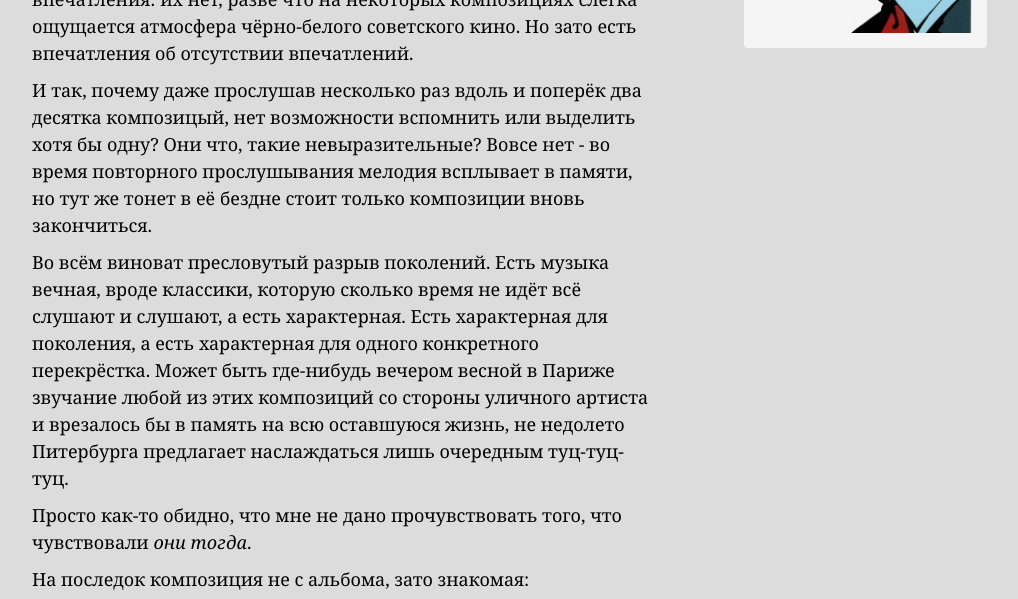
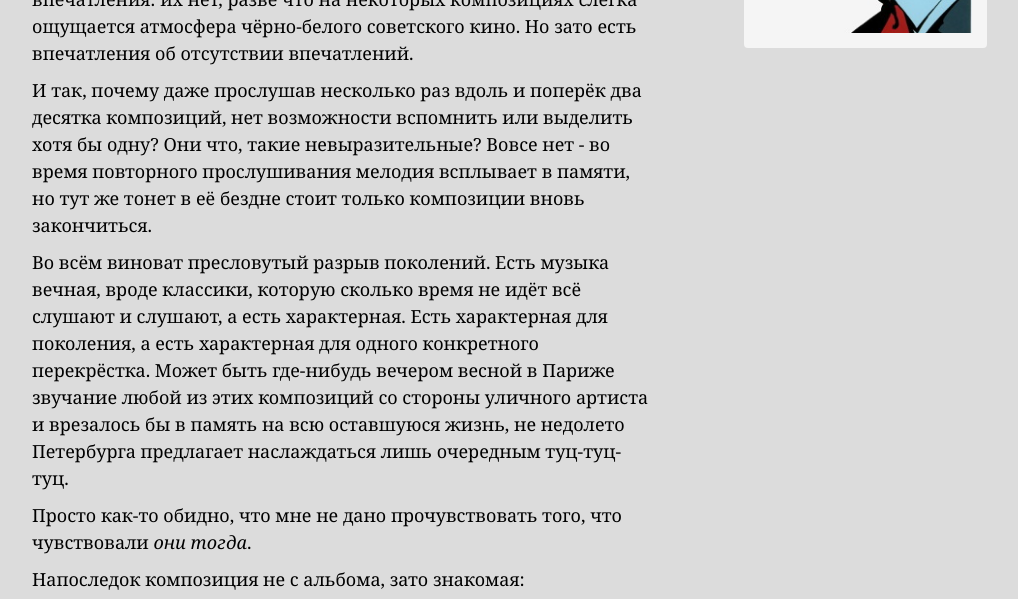
Before and after one commit to musicistheanswer/musicistheanswer.github.io, a Jekyll site: the page built from _posts/2014-08-30-harmony-lost.md, in a window 1280 px wide, cut to the strip 619-1218 px from the top of the page. Shown: the whole strip, without its empty margins (138-1156 px from the left). Built offline with Jekyll 4.4.1, drawn with Linux system fonts in a browser that asks for light colours; nearby versions of some CDN libraries.

Commit message:
Russian is hard =\

```diff
--- a/_posts/2014-08-10-lay-down-and-rot.html
+++ b/_posts/2014-08-10-lay-down-and-rot.html
@@ -6,9 +6,9 @@ header_picture_category: piano
 <p>Вам хотелось когда-нибудь музыки, под которую можно просто лечь и спокойно гнить? Представляю вашему вниманию Агнес Обель:
 <img src="/media-content/images/Agnes-Obel-Aventine.jpg" alt="Aventine 2013" /></p>
 
-<p>Своим нежным голоском она совершенно безболезненно вытащит из вас все страхи, переживания, страдания и радости. Примите удобную позу, расслабтесь и можете спокойно распадаться на состовляющие. Совесть вас не потревожит - этот Цербер давно уснул под звуки фортепьяно. И тоска вас оставит, и все желания потеряют свою желанность - настолько колоссальна сила этих композиций. <em>И это всё пройдёт.</em></p>
+<p>Своим нежным голоском она совершенно безболезненно вытащит из вас все страхи, переживания, страдания и радости. Примите удобную позу, расслабьтесь и можете спокойно распадаться на составляющие. Совесть вас не потревожит - этот Цербер давно уснул под звуки фортепьяно. И тоска вас оставит, и все желания потеряют свою желанность - настолько колоссальна сила этих композиций. <em>И это всё пройдёт.</em></p>
 
-<p>Подобный эффект особенно удивителен, хотя, возможно, в то же время частично объясняется если брать во внимание блеклость самой музыки. Равный голос, огрехи которого, если они присутствуют, мой слух не позволяет выявить. Он вроде и должен быть основной состовляющей, потому что весь аккомпонимент - постукивания по фортепьяно и, изредка, виолончели, но нет, в альбоме есть даже пара-тройка инструментальных композиций, цель чего совершенно не ясна - вроде как всю потребность в постукиваниях по фортепьяно мировой культуры была удовлетворена одной Лунной сонатой, ну и вариациями на тему. В общем это можно описать как треть от <em>Fine Frenzy</em>.</p>
+<p>Подобный эффект особенно удивителен, хотя, возможно, в то же время частично объясняется если брать во внимание блеклость самой музыки. Равный голос, огрехи которого, если они присутствуют, мой слух не позволяет выявить. Он вроде и должен быть основной составляющей, потому что весь аккомпанемент - постукивания по фортепьяно и, изредка, виолончели, но нет, в альбоме есть даже пара-тройка инструментальных композиций, цель чего совершенно не ясна - вроде как всю потребность в постукиваниях по фортепьяно мировой культуры была удовлетворена одной Лунной сонатой, ну и вариациями на тему. В общем это можно описать как треть от <em>Fine Frenzy</em>.</p>
 
 <p>Так что да, в качестве саундтрека, где её композиции засветились, подходит, больше роли не представляю.</p>
 
--- a/_posts/2014-08-19-content-over-appearance.html
+++ b/_posts/2014-08-19-content-over-appearance.html
@@ -1,15 +1,15 @@
 ---
-title: Беcформенно
+title: Бесформенно
 ---
 
 
-<p>Не питаю большой любви к рэпу, но попавшийся в этот раз под руку альбоом помог определиться c его ролью в культуре
+<p>Не питаю большой любви к рэпу, но попавшийся в этот раз под руку альбом помог определиться с его ролью в культуре
 <img src="/media-content/images/Lexoleum-trilogy.jpg" alt="Lexoleum trilogy" /></p>
 
 <p>В любом виде искусства идёт извечная борьба <em>формы</em> и <em>содержания</em>. В музыке форма - это, непосредственно, музыка. Содержание - в основном слова, и, изредка, видеоряд. Полагаясь на такие определения можно считать, что случайно попавшаяся во время написания этой заметки картинка права:
 <img src="/media-content/images/rapmusicquotes.jpg" alt="Rap music is poetry with a beat" /></p>
 
-<p>Рэп - это не музыка, что, однако, не означает что рэп - не искусство. Просто рэп - музыка без формы, чистое содержание. Бит ведь не являтеся необходимой частью и зачастую опускается. А когда из искусства удаляют форму, возникает новое, но другое искусство.</p>
+<p>Рэп - это не музыка, что, однако, не означает что рэп - не искусство. Просто рэп - музыка без формы, чистое содержание. Бит ведь не является необходимой частью и зачастую опускается. А когда из искусства удаляют форму, возникает новое, но другое искусство.</p>
 
 <p>Иное дело что и альбом этот не про совсем про рэп. Есть здесь и типичные композиции вроде <em>Come Come Now</em> и <em>Garden Gnomes</em>, но привлёк он моё внимание тегом <strong>trip</strong>. Это же тот же самый тег, который используют великие и ужасные <em>Massive Attack</em>. Это такая музыка от рэпа, когда берут бит, оставляют немного содержания и начинают активно играться с формой. И да, <strong>trip</strong> был выдан сполна, вместе с каким-то подобием <strong>glitch</strong> от рэпа - <em>Selective Approach (Dead Cola edit)</em> и <em>U R Here</em>.</p>
 
--- a/_posts/2014-08-30-harmony-lost.md
+++ b/_posts/2014-08-30-harmony-lost.md
@@ -7,12 +7,12 @@ title: Без впечатлений
 
 Хотя не такие уж и потаённые. Заголовок полностью описывает впечатления: их нет, разве что на некоторых композициях слегка ощущается атмосфера чёрно-белого советского кино. Но зато есть впечатления об отсутствии впечатлений.
 
-И так, почему даже прослушав несколько раз вдоль и поперёк два десятка композицый, нет возможности вспомнить или выделить хотя бы одну? Они что, такие невыразительные? Вовсе нет - во время повторного прослушывания мелодия всплывает в памяти, но тут же тонет в её бездне стоит только композиции вновь закончиться.
+И так, почему даже прослушав несколько раз вдоль и поперёк два десятка композиций, нет возможности вспомнить или выделить хотя бы одну? Они что, такие невыразительные? Вовсе нет - во время повторного прослушивания мелодия всплывает в памяти, но тут же тонет в её бездне стоит только композиции вновь закончиться.
 
-Во всём виноват пресловутый разрыв поколений. Есть музыка вечная, вроде классики, которую сколько время не идёт всё слушают и слушают, а есть характерная. Есть характерная для поколения, а есть характерная для одного конкретного перекрёстка. Может быть где-нибудь вечером весной в Париже звучание любой из этих композиций со стороны уличного артиста и врезалось бы в память на всю оставшуюся жизнь, не недолето Питербурга предлагает наслаждаться лишь очередным туц-туц-туц.
+Во всём виноват пресловутый разрыв поколений. Есть музыка вечная, вроде классики, которую сколько время не идёт всё слушают и слушают, а есть характерная. Есть характерная для поколения, а есть характерная для одного конкретного перекрёстка. Может быть где-нибудь вечером весной в Париже звучание любой из этих композиций со стороны уличного артиста и врезалось бы в память на всю оставшуюся жизнь, не недолето Петербурга предлагает наслаждаться лишь очередным туц-туц-туц.
 
 Просто как-то обидно, что мне не дано прочувствовать того, что чувствовали _они_ _тогда_.
 
-На последок композиция не с альбома, зато знакомая:
+Напоследок композиция не с альбома, зато знакомая:
 
 <iframe width="560" height="315" src="//www.youtube.com/embed/R2niyAWD9c8" frameborder="0" allowfullscreen></iframe>
```
